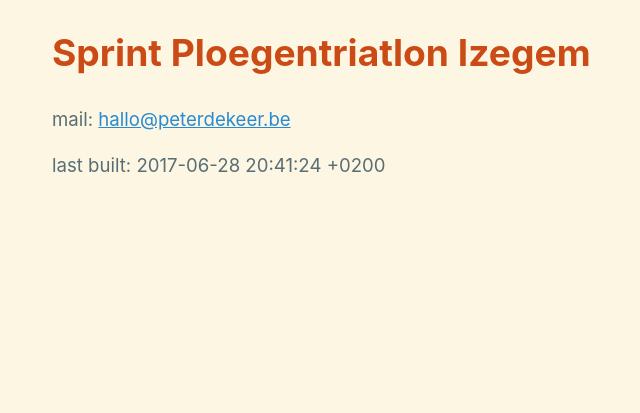
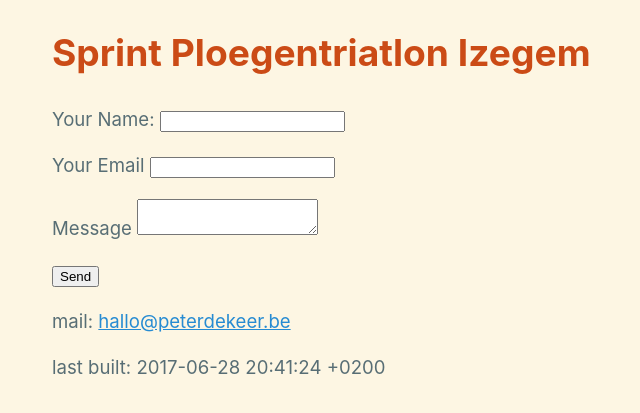
Before and after one commit to PeterDeKeer/PeterDeKeer.github.io, a Jekyll site: the page built from _wedstrijden/sprint-ploegentriatlon-izegem.md, in a window 1280 px wide. Shown: the top 413 px of the page, without its empty margins (216-856 px from the left). Built offline with Jekyll 4.4.1, drawn with Linux system fonts in a browser that asks for light colours.

Commit message:
Update sprint-ploegentriatlon-izegem.md

```diff
--- a/_wedstrijden/sprint-ploegentriatlon-izegem.md
+++ b/_wedstrijden/sprint-ploegentriatlon-izegem.md
@@ -3,3 +3,22 @@ title: Sprint Ploegentriatlon Izegem
 date: 2015-05-01 10:00
 link: http://www.izegemsetriatlon.be/index.php?id=197
 ---
+
+
+<form name="contact" action="thank-you" netlify>
+  <p>
+    <label>Your Name:</label>
+    <input type="text" name="name">
+  </p>
+  <p>
+    <label>Your Email</label>
+    <input type="email" name="email">
+  </p>
+  <p>
+    <label>Message</label>
+    <textarea name="message"></textarea>
+  </p>
+  <p>
+    <button>Send</button>
+  </p>
+</form>
```
